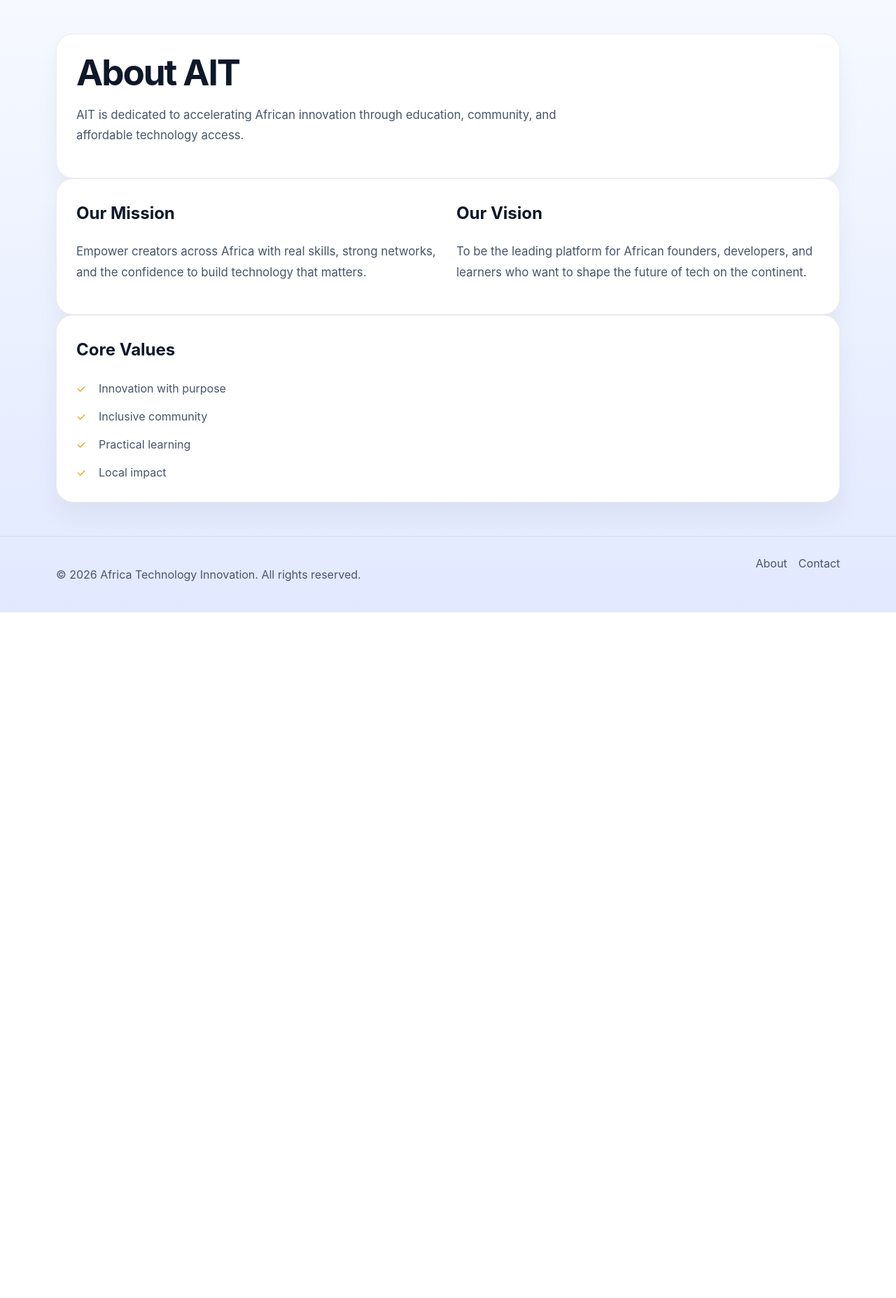
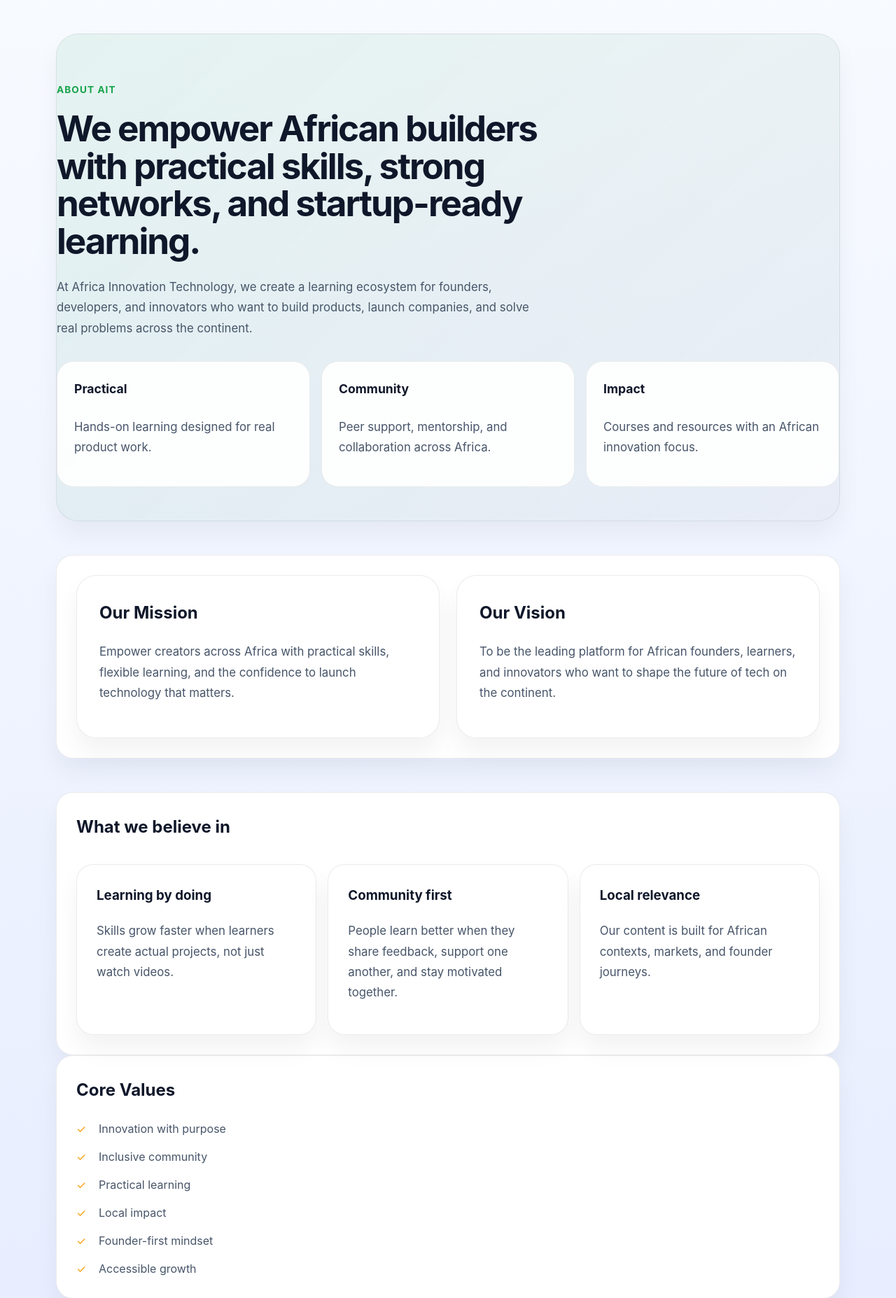
Before and after one commit to Sego-Git/AIT-learning-platform, a Flask app: page /about.html in a window 1280 px wide. Shown: the part 95-1950 px from the top of the page at 70% size. Before the commit the page ends 970 px from the top, so only its background shows below. Run offline with Flask 2, Linux system fonts and the light colour scheme; a user stored in the database is signed in; data comes from the database, SQL or seed files in the repository.

Commit message:
Update site

```diff
--- a/static/css/styles.css
+++ b/static/css/styles.css
@@ -438,6 +438,82 @@ img {
   padding: 3rem 0;
 }
 
+.about-hero {
+  padding: 4rem 0 3rem;
+  background: linear-gradient(135deg, rgba(22, 163, 74, 0.08), rgba(15, 23, 42, 0.04));
+  border-radius: 2rem;
+  margin-bottom: 3rem;
+}
+
+.about-hero .eyebrow {
+  margin-bottom: 1rem;
+}
+
+.about-hero h1 {
+  font-size: clamp(2.5rem, 4vw, 3.8rem);
+  line-height: 1.05;
+  max-width: 760px;
+}
+
+.about-hero p {
+  max-width: 700px;
+  margin-top: 1.5rem;
+  font-size: 1.05rem;
+}
+
+.about-stats {
+  display: grid;
+  gap: 1rem;
+  grid-template-columns: repeat(auto-fit, minmax(200px, 1fr));
+  margin-top: 2rem;
+}
+
+.about-stats div {
+  background: rgba(255, 255, 255, 0.9);
+  border: 1px solid rgba(15, 23, 42, 0.08);
+  border-radius: 1.5rem;
+  padding: 1.5rem;
+}
+
+.about-stats strong {
+  display: block;
+  font-size: 1.1rem;
+  margin-bottom: 0.5rem;
+  color: #0f172a;
+}
+
+.about-grid {
+  margin-bottom: 3rem;
+}
+
+.about-card {
+  background: var(--surface);
+  border: 1px solid rgba(15, 23, 42, 0.08);
+  border-radius: 1.75rem;
+  padding: 2rem;
+  box-shadow: 0 20px 35px rgba(15, 23, 42, 0.05);
+}
+
+.about-beliefs {
+  display: grid;
+  gap: 1rem;
+  grid-template-columns: repeat(auto-fit, minmax(220px, 1fr));
+  margin-top: 2rem;
+}
+
+.belief-card {
+  background: var(--surface);
+  border: 1px solid rgba(15, 23, 42, 0.08);
+  border-radius: 1.5rem;
+  padding: 1.75rem;
+  box-shadow: 0 20px 35px rgba(15, 23, 42, 0.05);
+  min-height: 180px;
+}
+
+.belief-card h3 {
+  margin-top: 0;
+}
+
 .course-grid,
 .pricing-grid {
   grid-template-columns: repeat(auto-fit, minmax(240px, 1fr));
--- a/templates/about.html
+++ b/templates/about.html
@@ -1,23 +1,56 @@
 {% extends 'base.html' %}
 {% block head %}
-  <title>Africa Innovation Technology  | About</title>
+  <title>Africa Innovation Technology | About</title>
 {% endblock %}
 
 {% block content %}
   <main class="container page-content">
-    <section class="section">
-      <h1>About AIT</h1>
-      <p>AIT is dedicated to accelerating African innovation through education, community, and affordable technology access.</p>
+    <section class="section about-hero">
+      <span class="eyebrow">About AIT</span>
+      <h1>We empower African builders with practical skills, strong networks, and startup-ready learning.</h1>
+      <p>At Africa Innovation Technology, we create a learning ecosystem for founders, developers, and innovators who want to build products, launch companies, and solve real problems across the continent.</p>
+      <div class="about-stats">
+        <div>
+          <strong>Practical</strong>
+          <p>Hands-on learning designed for real product work.</p>
+        </div>
+        <div>
+          <strong>Community</strong>
+          <p>Peer support, mentorship, and collaboration across Africa.</p>
+        </div>
+        <div>
+          <strong>Impact</strong>
+          <p>Courses and resources with an African innovation focus.</p>
+        </div>
+      </div>
     </section>
 
-    <section class="section split-grid">
-      <div>
+    <section class="section split-grid about-grid">
+      <div class="about-card">
         <h2>Our Mission</h2>
-        <p>Empower creators across Africa with real skills, strong networks, and the confidence to build technology that matters.</p>
+        <p>Empower creators across Africa with practical skills, flexible learning, and the confidence to launch technology that matters.</p>
       </div>
-      <div>
+      <div class="about-card">
         <h2>Our Vision</h2>
-        <p>To be the leading platform for African founders, developers, and learners who want to shape the future of tech on the continent.</p>
+        <p>To be the leading platform for African founders, learners, and innovators who want to shape the future of tech on the continent.</p>
+      </div>
+    </section>
+
+    <section class="section">
+      <h2>What we believe in</h2>
+      <div class="about-beliefs">
+        <article class="belief-card">
+          <h3>Learning by doing</h3>
+          <p>Skills grow faster when learners create actual projects, not just watch videos.</p>
+        </article>
+        <article class="belief-card">
+          <h3>Community first</h3>
+          <p>People learn better when they share feedback, support one another, and stay motivated together.</p>
+        </article>
+        <article class="belief-card">
+          <h3>Local relevance</h3>
+          <p>Our content is built for African contexts, markets, and founder journeys.</p>
+        </article>
       </div>
     </section>
 
@@ -28,7 +61,34 @@
         <li>Inclusive community</li>
         <li>Practical learning</li>
         <li>Local impact</li>
+        <li>Founder-first mindset</li>
+        <li>Accessible growth</li>
       </ul>
+    </section>
+
+    <section class="team container">
+      <div class="section-header">
+        <span class="eyebrow">Leadership</span>
+        <h2>Meet the team guiding AIT</h2>
+      </div>
+      <div class="team-grid">
+        <article class="team-card">
+          <h3>Founder 1</h3>
+          <p>Driving product strategy, partnerships, and long-term vision.</p>
+        </article>
+        <article class="team-card">
+          <h3>Founder 2</h3>
+          <p>Leading curriculum design and mentoring learner success.</p>
+        </article>
+        <article class="team-card">
+          <h3>Founder 3</h3>
+          <p>Overseeing platform experience, technology, and operations.</p>
+        </article>
+        <article class="team-card">
+          <h3>Founder 4</h3>
+          <p>Scaling community growth, partnerships, and impact across markets.</p>
+        </article>
+      </div>
     </section>
   </main>
 {% endblock %}
```
